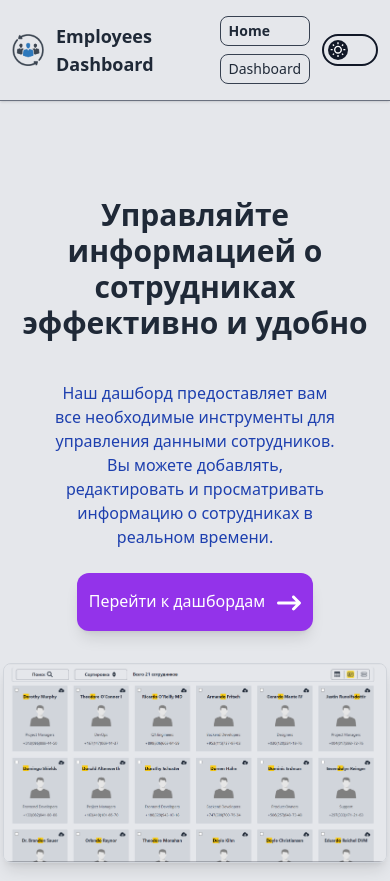
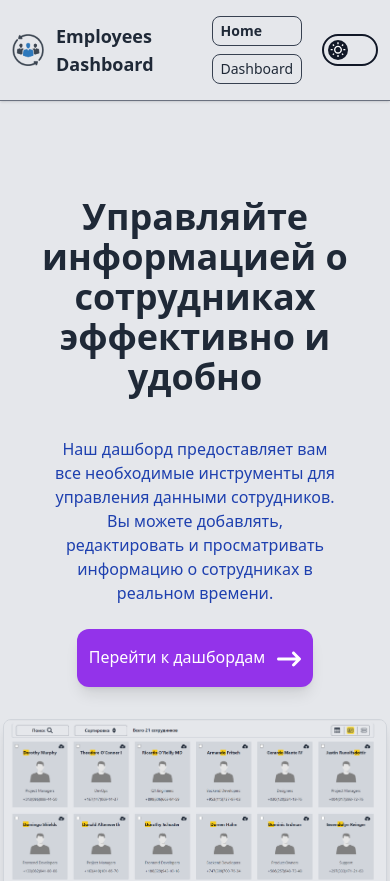
Before and after one commit to TecHeReTiC3141/kaspersky_test, a React (Vite) app: page / in a window 390 px wide. Shown: the top 881 px of the page. Built offline with nearby package versions, Linux system fonts and the light colour scheme.

Commit message:
Last little fixes

```diff
--- a/src/DashboardPage.tsx
+++ b/src/DashboardPage.tsx
@@ -72,7 +72,6 @@ export default function DashboardPage() {
     }, [ employeesQuery.data, setEmployees ]);
 
     const finalEmployees = useMemo(() => {
-        // TODO: think about adding tests to this section
         let temp = [...employees];
 
         if (searchField && searchValue) {
--- a/src/HomePage.tsx
+++ b/src/HomePage.tsx
@@ -5,7 +5,7 @@ export default function HomePage() {
 
     return (
         <main className="flex flex-col items-center justify-center flex-grow max-w-5xl mx-auto">
-            <h2 className="mt-20 mb-10 text-3xl sm:text-5xl font-bold text-center">
+            <h2 className="mt-20 mb-10 text-3xl xs:text-4xl sm:text-5xl font-bold text-center">
                 Управляйте информацией о сотрудниках эффективно и удобно
             </h2>
             <p className="text-center sm:text-lg mb-6 px-12 text-blue-800 dark:text-purple-300 font-[350]">
--- a/src/components/Header.tsx
+++ b/src/components/Header.tsx
@@ -16,7 +16,7 @@ const links: { text: string, to: string }[] = [
 export default function Header() {
 
     return (
-        <header className="w-full flex items-center border-b border-gray-500 px-3 sm:px-8 py-4 gap-x-3 sm:gap-x-8 shadow mb-4 ">
+        <header className="w-full flex items-center border-b border-gray-500 px-3 sm:px-8 py-4 gap-x-2 xs:gap-x-5 sm:gap-x-8 shadow mb-4 ">
             <Link to="/" className="flex items-center gap-x-3">
 
                 <img src="/logo_tranparent.png" alt="Logo" className="w-14 xs:w-8 md:w-12 object-cover"/>
--- a/src/components/ToTopButton.tsx
+++ b/src/components/ToTopButton.tsx
@@ -1,5 +1,3 @@
-"use client"
-
 import { useEffect, useState } from "react";
 import clsx from "clsx";
 import { FaArrowUpLong } from "react-icons/fa6";
--- a/src/components/dashboards/CardDashboard.tsx
+++ b/src/components/dashboards/CardDashboard.tsx
@@ -10,7 +10,8 @@ export default function CardDashboard({employees}: DashboardProps) {
     return (
         <div className="w-full grid grid-cols-1 xs:grid-cols-2 sm:grid-cols-3 lg:grid-cols-4 xl:grid-cols-6 gap-6 ">
             {employees.map(employee => (
-                <CardEntry employee={employee} isSelected={selected[employee.id] || false} setIsSelected={setSelected} />
+                <CardEntry key={employee.id}
+                           employee={employee} isSelected={selected[employee.id] || false} setIsSelected={setSelected} />
             ))}
         </div>
     );
--- a/src/components/dashboards/TableDashboard.tsx
+++ b/src/components/dashboards/TableDashboard.tsx
@@ -6,7 +6,7 @@ import { DashboardProps } from "./Props.ts";
 export default function TableDashboard({ employees }: DashboardProps) {
 
     const { selected, setSelected } = useEmployeeData();
-    // TODO: think about adding column for position
+
     return (
         <div className="w-full overflow-x-auto">
             <table className="w-full rounded-t-lg overflow-hidden max-lg:text-sm text-nowrap">
--- a/src/components/dashboards/TableEntry.tsx
+++ b/src/components/dashboards/TableEntry.tsx
@@ -9,7 +9,7 @@ export default function TableEntry({ employee, isSelected, setIsSelected }: Entr
 
     return (
         <tr key={employee.id} className={clsx(isSelected ?
-            "bg-blue-200 even:bg-blue-300 dark:bg-blue-800/75 dark:odd:bg-blue-600/75" : "odd:bg-gray-100 dark:odd:bg-gray-600")}>
+            "bg-blue-200 even:bg-blue-300 dark:bg-blue-800/90 dark:odd:bg-blue-600/85" : "odd:bg-gray-100 dark:odd:bg-gray-600")}>
             <td className=""><input className="mx-auto block" type="checkbox"
                                     checked={isSelected} onChange={event => {
                 const check = event.currentTarget?.checked;
```
